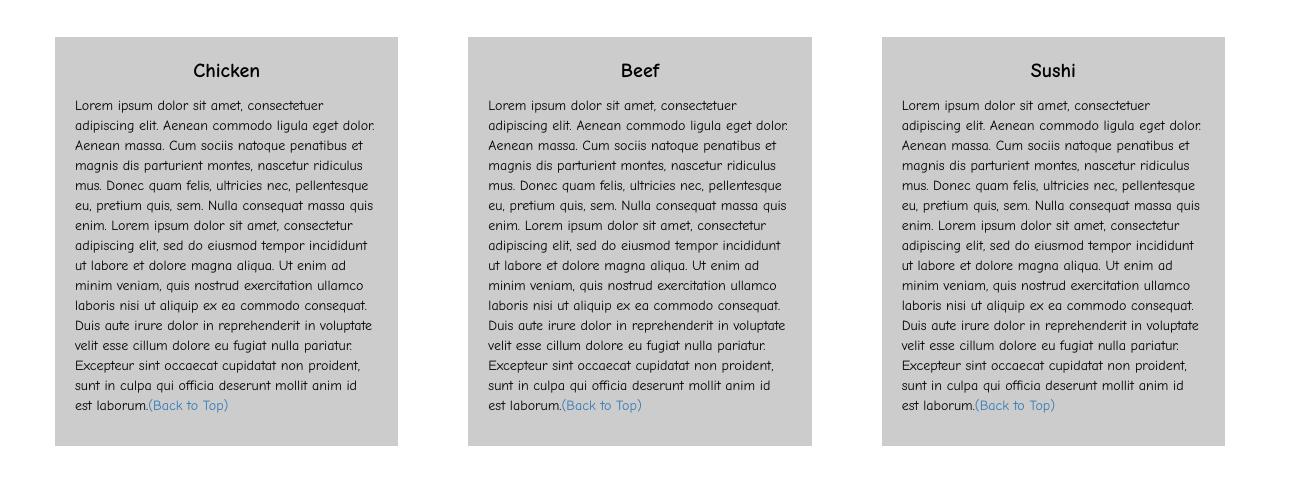
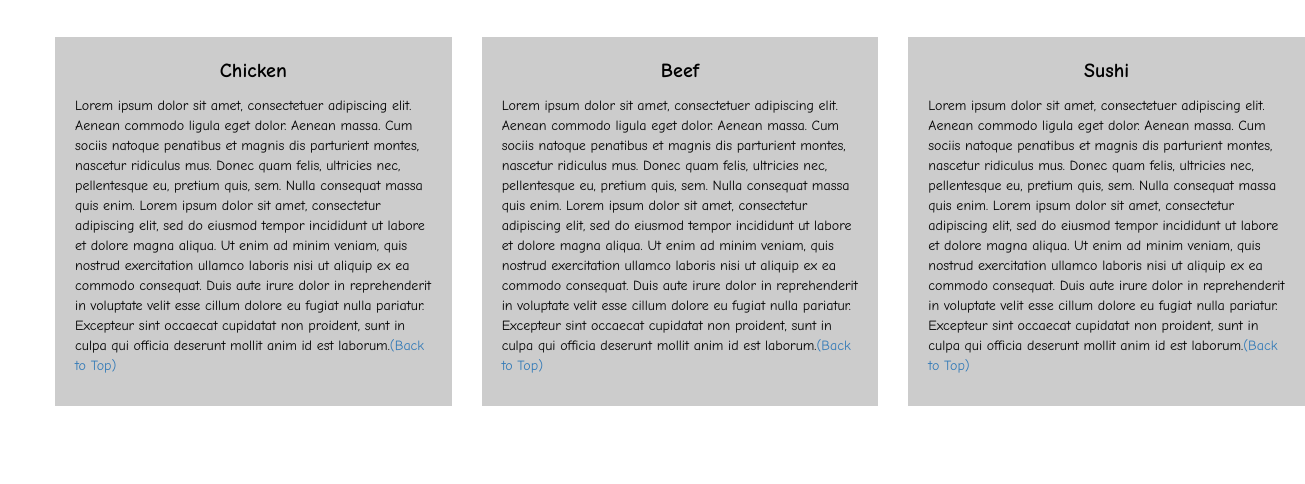
Before and after one commit to RishikeshMVIT/Coursera-HTML-CSS-and-Javascript, a plain HTML site: page Assignments/module-3/index.html in a window 1280 px wide. Shown: the part 130-614 px from the top of the page, 1305 px wide, since content can reach past the window. Drawn offline with nearby package versions, Linux system fonts and the light colour scheme.

Commit message:
Update style.css

```diff
--- a/Assignments/module-3/style.css
+++ b/Assignments/module-3/style.css
@@ -74,11 +74,12 @@ li{
 
 .row{
 	margin: 20px;
+	width: 100%
 }
 
 .content-box{
 	margin: 20px;
-	width: auto;
+	width: 100%;
 	height: auto;
 	color: black;
 	background-color: rgba(0,0,0,0.2);
@@ -95,3 +96,7 @@ li{
 #top{
 
 }
+
+.col-lg-4 col-md-6 col-sm-12{
+ width: 100%;
+}
```
